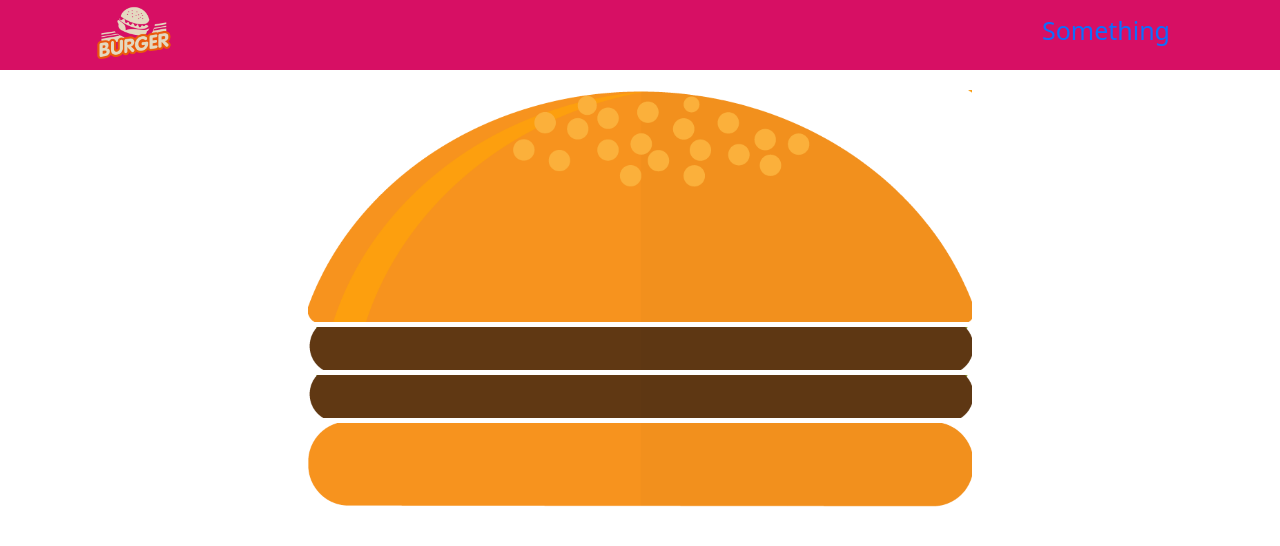
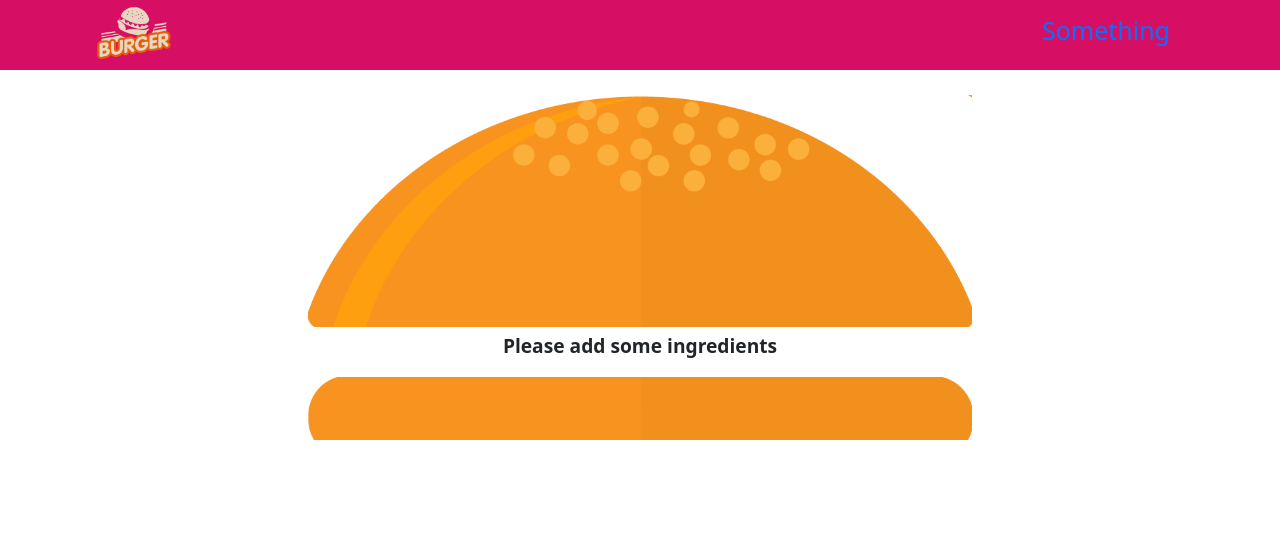
Before and after one commit to devpranab/Burger-Builder-App, a React (Create React App) app: page / in a window 1280 px wide. Shown: the top 546 px of the page. Built offline with nearby package versions, Linux system fonts and the light colour scheme.

Commit message:
Show Ingredients according to State

```diff
--- /dev/null
+++ b/src/Components/BurgerBuilder/Burger/Burger.css
@@ -0,0 +1,19 @@
+.Burger {
+    width: 100%;
+    height: 350px;
+    margin: auto;
+    overflow-y: scroll;
+    text-align: center;
+    font-weight: bold;
+    font-size: 1.2rem;
+}
+
+.Burger::-webkit-scrollbar {
+    display: none;
+}
+
+/* Hide scrollbar for IE, Edge & Firefox */
+.Burger {
+    -ms-overflow-style: none; /* IE & Edge */
+    scrollbar-width: none; /* Firefox */
+}
--- a/src/Components/BurgerBuilder/Burger/Burger.js
+++ b/src/Components/BurgerBuilder/Burger/Burger.js
@@ -1,12 +1,27 @@
 import React from 'react';
+import './Burger.css';
 import Ingredient from '../Ingredient/Ingredient';
 
 const Burger = props => {
+    let ingredientArr = props.ingredients.map(item => {
+        let amountArr = [...Array(item.amount).keys()]
+        return amountArr.map(_ => {
+            return <Ingredient type={item.type} key={Math.random()}/>
+        })
+    })
+    .reduce((arr, element) => {
+        return arr.concat(element);
+    },[]);
+
+    if(ingredientArr.length === 0) {
+        ingredientArr = <p>Please add some ingredients</p>
+    }
+
+    console.log(ingredientArr);
     return (
-        <div>
+        <div className='Burger'>
             <Ingredient type="bread-top"/>
-            <Ingredient type="meat"/>
-            <Ingredient type="meat"/>
+            {ingredientArr}
             <Ingredient type="bread-bottom"/>
         </div>
     );
--- a/src/Components/BurgerBuilder/BurgerBuilder.js
+++ b/src/Components/BurgerBuilder/BurgerBuilder.js
@@ -2,10 +2,17 @@ import React, { Component } from 'react';
 import Burger from './Burger/Burger';
 
 class BurgerBuilder extends Component {
+    state = {
+        ingredients: [
+            {type: 'salad', amount: 0}, //type == case
+            {type: 'cheese', amount: 0},
+            {type: 'meat', amount: 0}
+        ]
+    }
     render(){
         return (
             <div>
-                <Burger/>
+                <Burger ingredients={this.state.ingredients}/>
             </div>
         );
     }
--- a/src/Components/BurgerBuilder/Ingredient/Ingredient.js
+++ b/src/Components/BurgerBuilder/Ingredient/Ingredient.js
@@ -6,7 +6,7 @@ import Meat from "../../../assets/images/meat.png";
 import Salad from "../../../assets/images/salad.png";
 import Cheese from "../../../assets/images/cheese.png";
 
-const Ingredient = (props) => {
+const Ingredient = props => {
     let ingredient = null;
 
     switch (props.type) {
```
